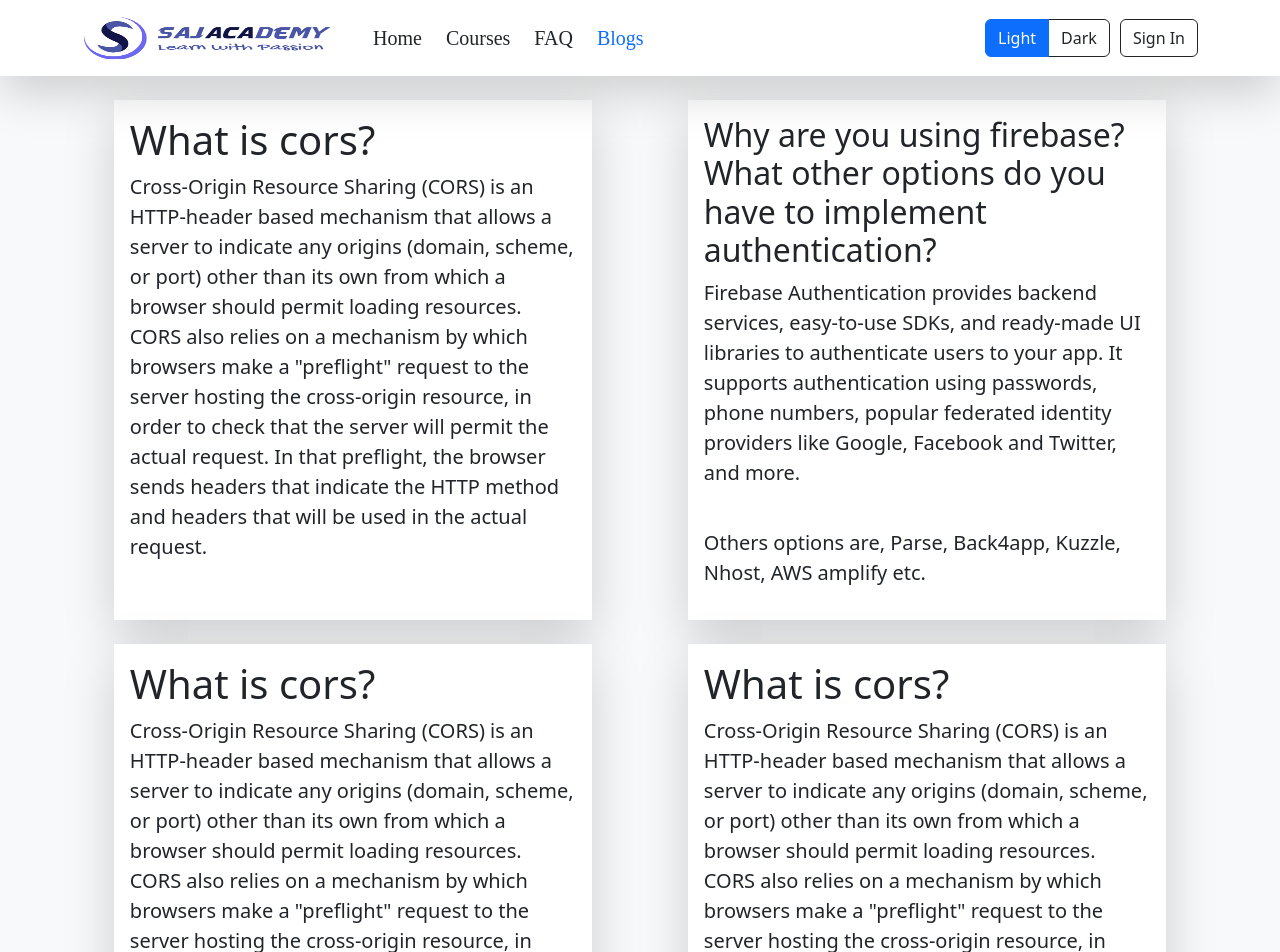
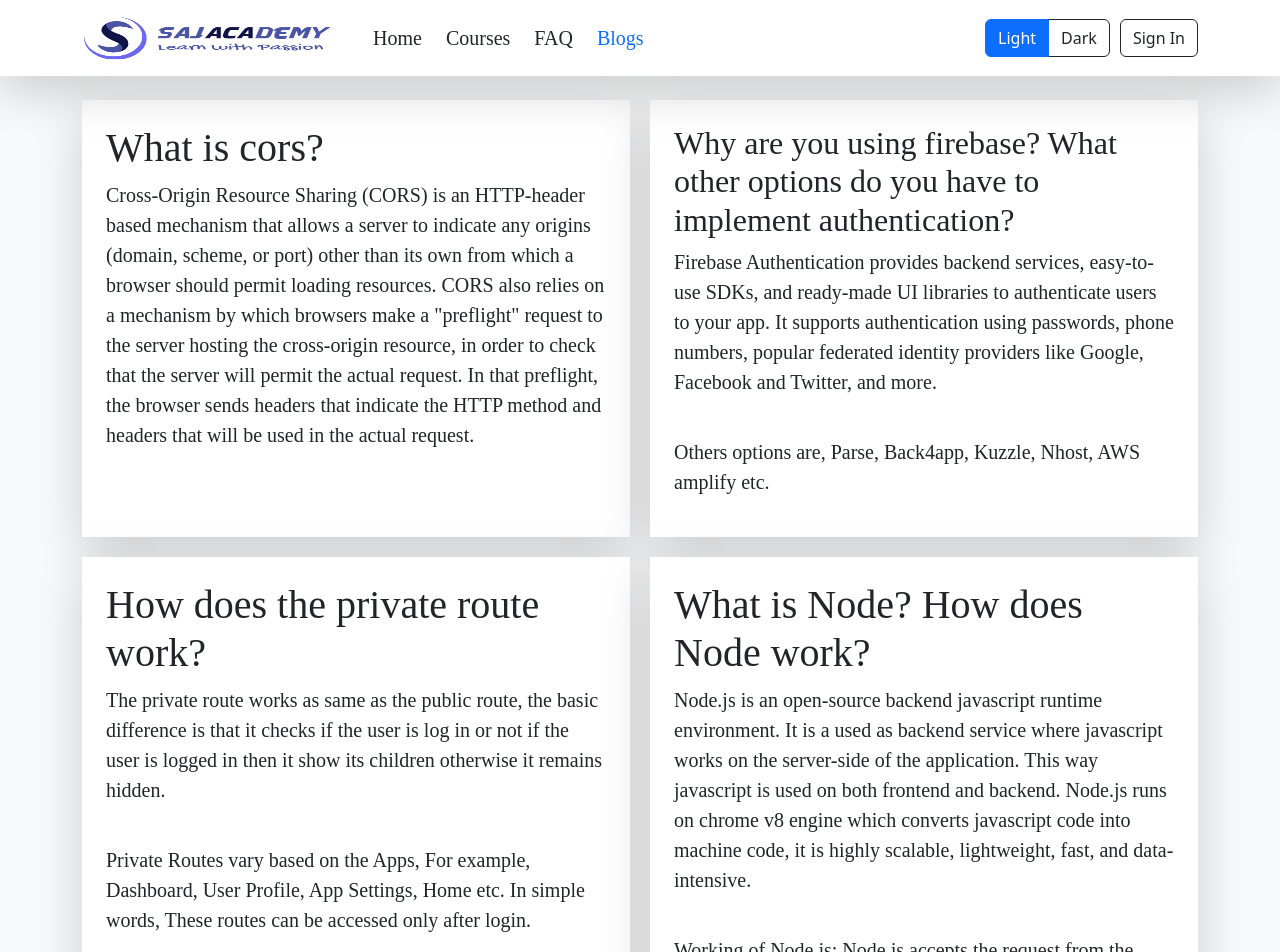
Before and after one commit to Sajeeb03/saj-academy-client, a React (Create React App) app: page /blogs in a window 1280 px wide. Shown: the top 952 px of the page. Built offline with nearby package versions, Linux system fonts and the light colour scheme; no server answers.

Commit message:
responsive complete

```diff
--- a/src/components/Pages/Blogs.js
+++ b/src/components/Pages/Blogs.js
@@ -1,34 +1,32 @@
 import React from 'react';
-import Container from 'react-bootstrap/Container';
-import Row from 'react-bootstrap/Row';
-import Col from 'react-bootstrap/Col';
+import "../../styles/blogs.css"
 
 const Blogs = () => {
     return (
-        <Container className='mt-4 g-3'>
-            <Row className='mb-4'>
-                <Col className='bg-white shadow-lg p-3 mx-auto' lg={5}>
-                    <h1>What is cors?</h1>
-                    <p className='fs-5'>Cross-Origin Resource Sharing (CORS) is an HTTP-header based mechanism that allows a server to indicate any origins (domain, scheme, or port) other than its own from which a browser should permit loading resources. CORS also relies on a mechanism by which browsers make a "preflight" request to the server hosting the cross-origin resource, in order to check that the server will permit the actual request. In that preflight, the browser sends headers that indicate the HTTP method and headers that will be used in the actual request.</p>
-                </Col>
-                <Col className='bg-white shadow-lg p-3 mx-auto' lg={5}>
-                    <h2>Why are you using firebase? What other options do you have to implement authentication?</h2>
+        <div className='container blog-container my-2 my-lg-4 title'>
+            <div className="blog bg-white shadow-lg p-4">
+                <h1>What is cors?</h1>
+                <p className='fs-5'>Cross-Origin Resource Sharing (CORS) is an HTTP-header based mechanism that allows a server to indicate any origins (domain, scheme, or port) other than its own from which a browser should permit loading resources. CORS also relies on a mechanism by which browsers make a "preflight" request to the server hosting the cross-origin resource, in order to check that the server will permit the actual request. In that preflight, the browser sends headers that indicate the HTTP method and headers that will be used in the actual request.</p>
+            </div>
+            <div className="blog bg-white shadow-lg p-4">
+                <h2>Why are you using firebase? What other options do you have to implement authentication?</h2>
                     <p className='fs-5'>Firebase Authentication provides backend services, easy-to-use SDKs, and ready-made UI libraries to authenticate users to your app. It supports authentication using passwords, phone numbers, popular federated identity providers like Google, Facebook and Twitter, and more.</p>
                     <br />
                     <p className='fs-5'>Others options are, Parse, Back4app, Kuzzle, Nhost, AWS amplify etc.</p>
-                </Col>
-            </Row>
-            <Row>
-                <Col className='bg-white shadow-lg p-3 mx-auto' lg={5}>
-                    <h1>What is cors?</h1>
-                    <p className='fs-5'>Cross-Origin Resource Sharing (CORS) is an HTTP-header based mechanism that allows a server to indicate any origins (domain, scheme, or port) other than its own from which a browser should permit loading resources. CORS also relies on a mechanism by which browsers make a "preflight" request to the server hosting the cross-origin resource, in order to check that the server will permit the actual request. In that preflight, the browser sends headers that indicate the HTTP method and headers that will be used in the actual request.</p>
-                </Col>
-                <Col className='bg-white shadow-lg p-3 mx-auto' lg={5}>
-                    <h1>What is cors?</h1>
-                    <p className='fs-5'>Cross-Origin Resource Sharing (CORS) is an HTTP-header based mechanism that allows a server to indicate any origins (domain, scheme, or port) other than its own from which a browser should permit loading resources. CORS also relies on a mechanism by which browsers make a "preflight" request to the server hosting the cross-origin resource, in order to check that the server will permit the actual request. In that preflight, the browser sends headers that indicate the HTTP method and headers that will be used in the actual request.</p>
-                </Col>
-            </Row>
-        </Container>
+            </div>
+            <div className="blog bg-white shadow-lg p-4">
+                <h1>How does the private route work?</h1>
+                <p className='fs-5'>The private route works as same as the public route, the basic difference is that it checks if the user is log in or not if the user is logged in then it show its children otherwise it remains hidden.</p>
+                <br />
+                <p className='fs-5'>Private Routes vary based on the Apps, For example, Dashboard, User Profile, App Settings, Home etc. In simple words, These routes can be accessed only after login.</p>
+            </div>
+            <div className="blog bg-white shadow-lg p-4">
+                <h1>What is Node? How does Node work?</h1>
+                <p className='fs-5'>Node.js is an open-source backend javascript runtime environment. It is a used as backend service where javascript works on the server-side of the application. This way javascript is used on both frontend and backend. Node.js runs on chrome v8 engine which converts javascript code into machine code, it is highly scalable, lightweight, fast, and data-intensive.</p>
+                <br />
+                <p className='fs-5'>Working of Node.js: Node.js accepts the request from the clients and sends the response, while working with the request node.js handles them with a single thread. To operate I/O operations or requests node.js use the concept of threads. Thread is a sequence of instructions that the server needs to perform. It runs parallel on the server to provide the information to multiple clients. Node.js is an event loop single-threaded language. It can handle concurrent requests with a single thread without blocking it for one request.</p>
+            </div>
+        </div>
     );
 };
 
--- a/src/components/Pages/Header.js
+++ b/src/components/Pages/Header.js
@@ -63,7 +63,7 @@ const Header = () => {
                                 user?.uid ?
                                 <>
                                         <Button variant='outline-dark' onClick={handleSignOut}>Sign Out</Button>
-                                        <>{user.photoURL ? <img title={user.displayName} style={{ width: "40px", borderRadius: "50%" }} className='ms-3' src={user.photoURL} alt="" /> : <FaUser className='ms-2' />}</>
+                                        <>{user.photoURL ? <img title={user.displayName} style={{ width: "40px", height: "40px", borderRadius: "50%" }} className='ms-3' src={user.photoURL} alt="" /> : <FaUser className='ms-2' />}</>
                                 </>
 
                                 :
--- a/src/components/Pages/Payments.js
+++ b/src/components/Pages/Payments.js
@@ -21,7 +21,7 @@ const Payments = () => {
         <div className='container bg-white shadow-lg course-container mb-4'>
             <div className='p-4 text-center'>
                 <h2>{title}</h2>
-                <h2>Price:{price}</h2>
+                <h2>Price:${price}</h2>
                 <Button onClick={handlePurchase} variant='info' className='fw-semibold fs-5'>Purchase NOW!</Button>
                 {purchase && <div className='mt-4'>
                     <h1>Thanks For Choosing Our Service</h1>
--- /dev/null
+++ b/src/styles/blogs.css
@@ -0,0 +1,16 @@
+.blog-container {
+    display: grid;
+    grid-template-columns: 1fr 1fr;
+    gap: 20px;
+}
+
+@media screen and (max-width:576px) {
+    .blog-container {
+        grid-template-columns: 1fr;
+    }
+
+    .blog {
+        border-radius: 12px;
+        text-align: justify;
+    }
+}
--- a/src/styles/courses.css
+++ b/src/styles/courses.css
@@ -85,5 +85,6 @@
         position: static;
         margin-top: 20px;
         height: auto;
+        border-radius: 12px;
     }
 }
```
